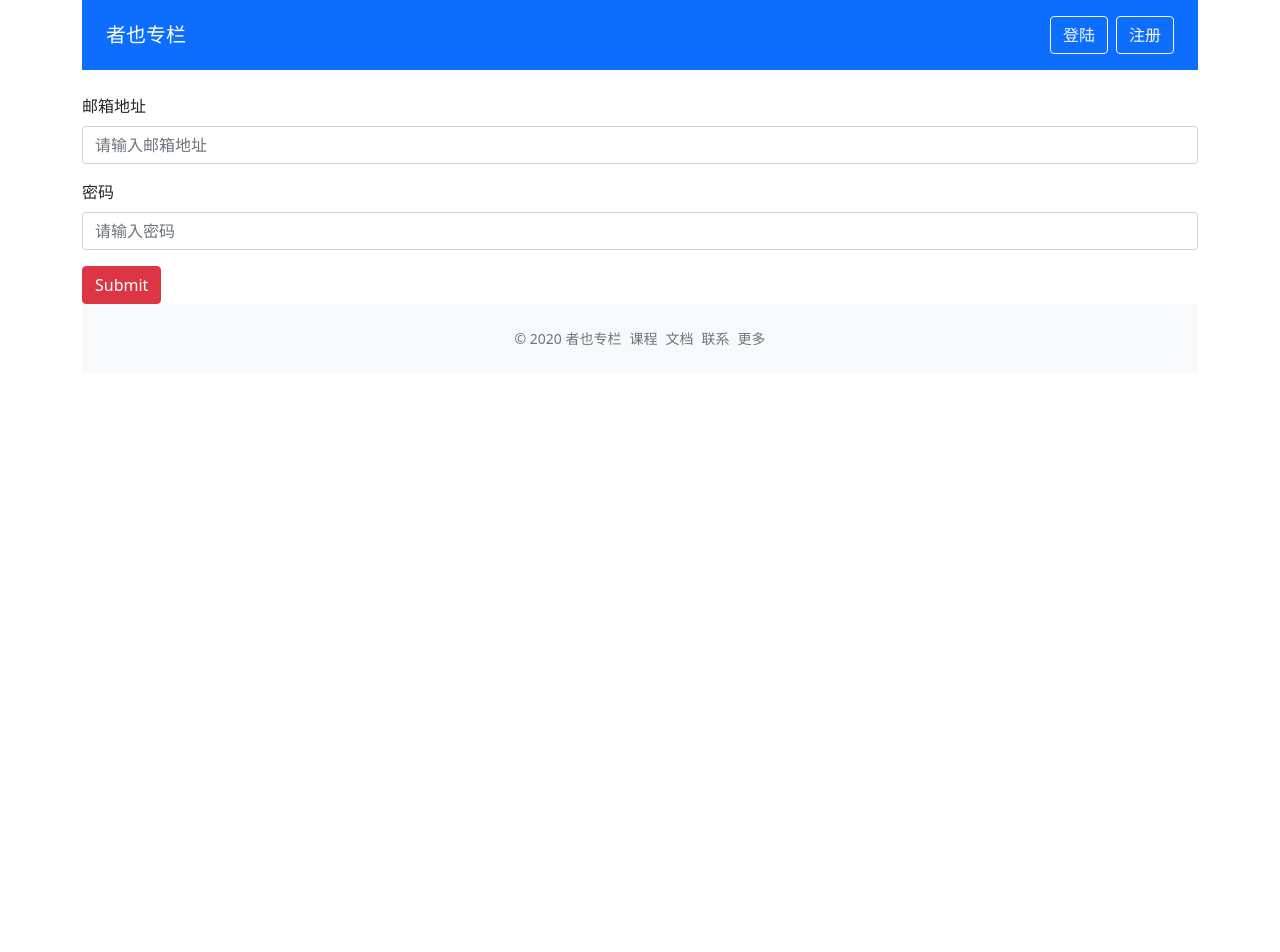
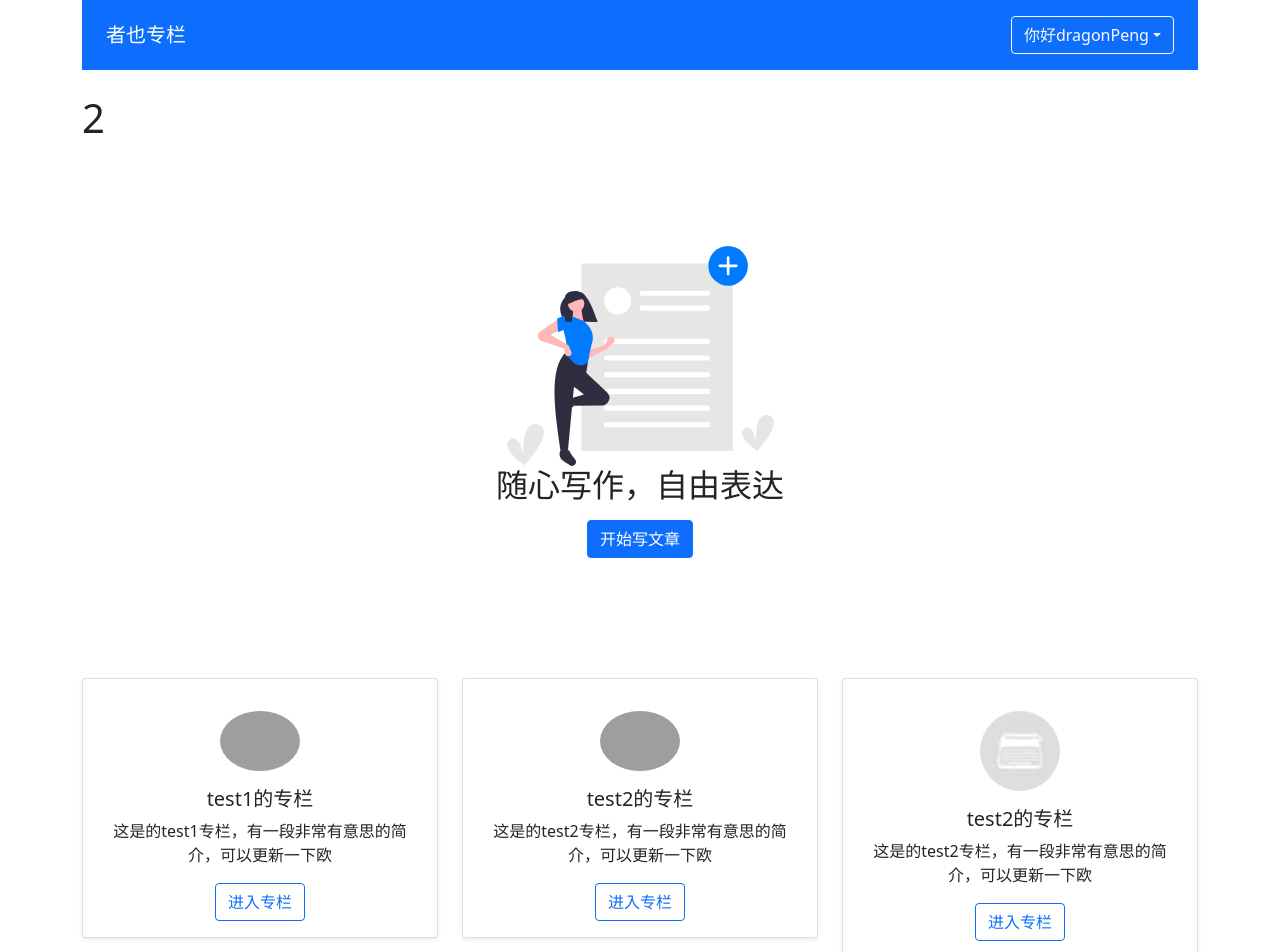
Before and after one commit to Pengzhenglong/zhihu, a Vue app: page / in a window 1280 px wide. Before the commit this address led to /login. Shown: the top 952 px of the page. Before the commit the page ends 800 px from the top, so only its background shows below. Built offline with nearby package versions, Linux system fonts and the light colour scheme; grey boxes are pictures that could not be loaded.

Commit message:
添加路由守卫meta

```diff
--- a/src/router/index.ts
+++ b/src/router/index.ts
@@ -13,7 +13,8 @@ const router = createRouter({
     {
       path: '/login',
       name: 'login',
-      component: () => import('../views/Login.vue')
+      component: () => import('../views/Login.vue'),
+      meta: { redirectAlreadyLogin: true }
     },
     {
       path: '/column/:id',
@@ -23,13 +24,18 @@ const router = createRouter({
     {
       path: '/create',
       name: 'create',
-      component: () => import('../views/CreatePost.vue')
+      component: () => import('../views/CreatePost.vue'),
+      meta: { requiredLogin: true }
     }
   ]
 })
 router.beforeEach((to, from, next) => {
-  if (to.name !== 'login' && !store.state.user.isLogin) {
+  console.log(to.meta);
+
+  if (to.meta.requiredLogin && !store.state.user.isLogin) {
     next({ name: 'login' })
+  } else if (to.meta.redirectAlreadyLogin && store.state.user.isLogin) {
+    next('/')
   } else {
     next()
   }
--- a/src/store/index.ts
+++ b/src/store/index.ts
@@ -24,7 +24,7 @@ const store = createStore<GlobalDataProps>({
   state: {
     columns: testData,
     posts: testPosts,
-    user: { isLogin: false, name: 'dragonPeng', columnId: 1 },
+    user: { isLogin: true, name: 'dragonPeng', columnId: 1 },
   },
   mutations: {
     login(state) {
```
